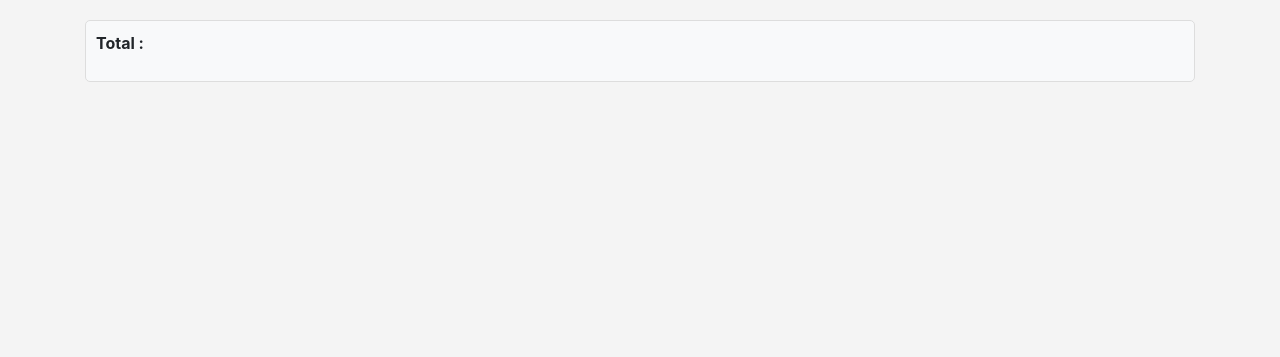
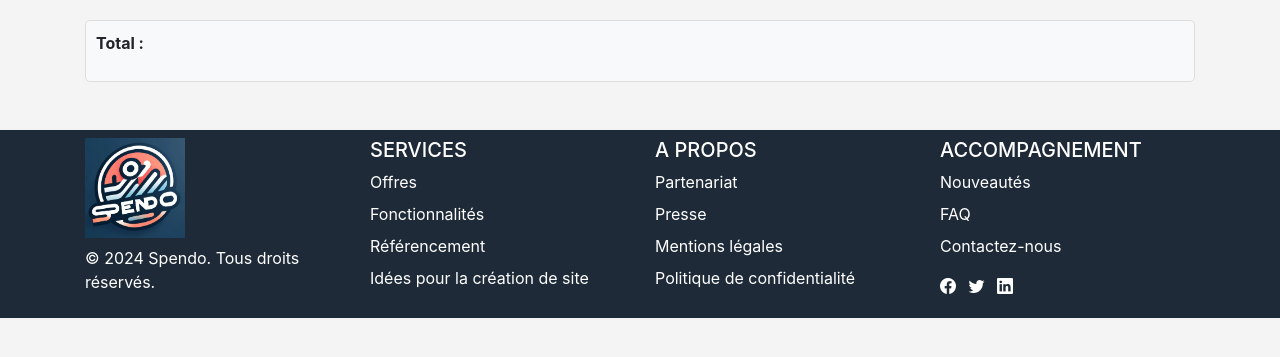
Before and after one commit to imaneid77/Projet_tri_des_dechets, a Flask app: page / in a window 1280 px wide. Shown: the part 309-666 px from the top of the page. Run offline with Flask 3, Linux system fonts and the light colour scheme; some libraries are stand-ins or nearby versions.

Commit message:
page accueil

```diff
--- a/src/static/css/styles.css
+++ b/src/static/css/styles.css
@@ -15,6 +15,10 @@ header h1 {
     color: #fff;
 }
 
+.table thead th.text-center {
+    text-align: center;
+}
+
 .font-weight-bold {
     margin-top: 20px;
     padding: 10px;
@@ -28,14 +32,42 @@ header h1 {
     height: 50px;
 }
 
-.navbar .navbar-brand span {
-    font-size: 1.25rem;
-    color: #fff;
-}
 .custom-navbar {
-    background-color: #1E2A38 !important;  /* Change to your desired color */
+    background-color: #1E2A38;
 }
 
 .custom-navbar .navbar-nav {
     margin-left: 0;
 }
+
+.bg-footer {
+    background-color: #1E2A38;
+}
+
+footer h5 {
+    font-size: 1.25rem;
+    margin-bottom: 1rem;
+}
+
+footer ul {
+    list-style: none;
+    padding: 0;
+}
+
+footer ul li {
+    margin-bottom: 0.5rem;
+}
+
+footer ul li a {
+    color: white;
+    text-decoration: none;
+}
+
+footer ul li a:hover {
+    text-decoration: underline;
+}
+
+footer .mt-3 a {
+    color: white;
+    font-size: 1.5rem;
+}
--- a/src/templates/front.html
+++ b/src/templates/front.html
@@ -73,6 +73,49 @@
         </div>
     </section>
 </div>
+
+<!-- Pied de page -->
+<footer class="bg-footer text-white mt-5">
+    <div class="container py-2"> <!-- Réduction du padding vertical -->
+        <div class="row">
+            <div class="col-md-3">
+                <img src="/static/Spendo.jpg" width="100" height="100" class="d-inline-block align-top" alt="Logo">
+                <p class="mt-2">&copy; 2024 Spendo. Tous droits réservés.</p>
+            </div>
+            <div class="col-md-3">
+                <h5 class="mb-2">SERVICES</h5> <!-- Réduction de la marge basse -->
+                <ul class="list-unstyled">
+                    <li><a href="#" class="text-white">Offres</a></li>
+                    <li><a href="#" class="text-white">Fonctionnalités</a></li>
+                    <li><a href="#" class="text-white">Référencement</a></li>
+                    <li><a href="#" class="text-white">Idées pour la création de site</a></li>
+                </ul>
+            </div>
+            <div class="col-md-3">
+                <h5 class="mb-2">A PROPOS</h5> <!-- Réduction de la marge basse -->
+                <ul class="list-unstyled">
+                    <li><a href="#" class="text-white">Partenariat</a></li>
+                    <li><a href="#" class="text-white">Presse</a></li>
+                    <li><a href="#" class="text-white">Mentions légales</a></li>
+                    <li><a href="#" class="text-white">Politique de confidentialité</a></li>
+                </ul>
+            </div>
+            <div class="col-md-3">
+                <h5 class="mb-2">ACCOMPAGNEMENT</h5> <!-- Réduction de la marge basse -->
+                <ul class="list-unstyled">
+                    <li><a href="#" class="text-white">Nouveautés</a></li>
+                    <li><a href="#" class="text-white">FAQ</a></li>
+                    <li><a href="#" class="text-white">Contactez-nous</a></li>
+                </ul>
+                <div class="mt-2">
+                    <a href="#" class="text-white mr-2"><i class="bi bi-facebook"></i></a>
+                    <a href="#" class="text-white mr-2"><i class="bi bi-twitter"></i></a>
+                    <a href="#" class="text-white mr-2"><i class="bi bi-linkedin"></i></a>
+                </div>
+            </div>
+        </div>
+    </div>
+</footer>
 <!-- Inclusion des dépendances Bootstrap JS -->
 <script src="https://code.jquery.com/jquery-3.5.1.slim.min.js"></script>
 <script src="https://cdn.jsdelivr.net/npm/@popperjs/core@2.9.2/dist/umd/popper.min.js"></script>
```
Also changed, not shown: src/X00016469619.png (added).
